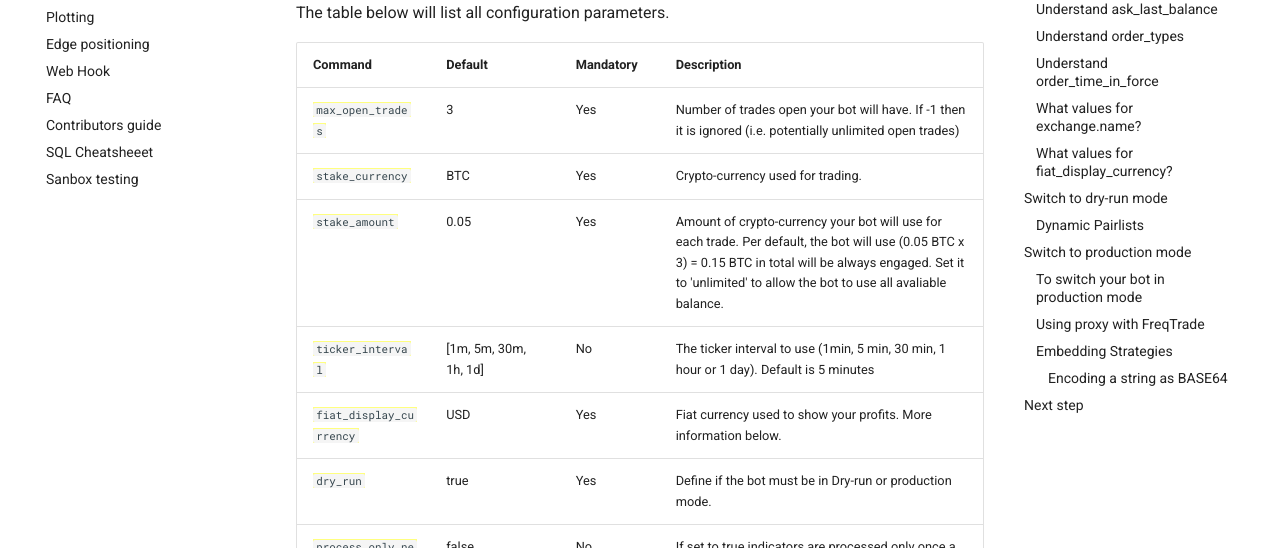
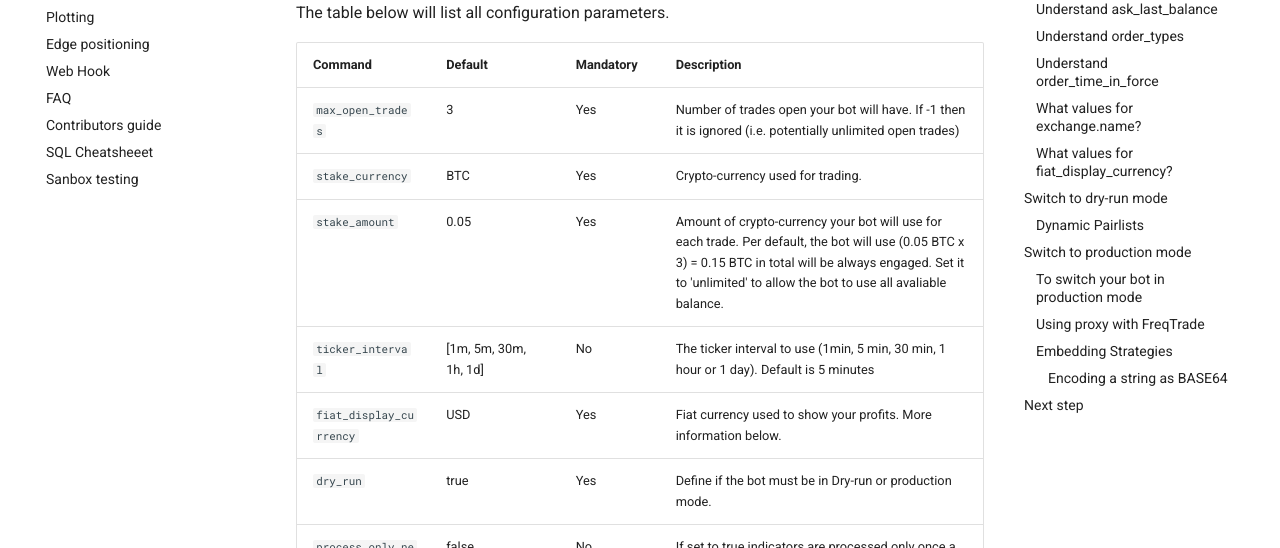
Before and after one commit to jacksonmori755/Crypto-trading-bot, an MkDocs documentation site: the page built from docs/configuration.md, in a window 1280 px wide and 900 px high. Shown: the part 352-900 px from the top of the window. Built offline with MkDocs 1.6.1 and Material for MkDocs 9.7.7, drawn with Linux system fonts in a browser that asks for light colours.

Commit message:
block “==“ removed

````diff
--- a/docs/configuration.md
+++ b/docs/configuration.md
@@ -11,67 +11,67 @@ The table below will list all configuration parameters.
 
 |  Command | Default | Mandatory | Description |
 |----------|---------|-----------|-------------|
-| ==`max_open_trades`== | 3 | Yes | Number of trades open your bot will have. If -1 then it is ignored (i.e. potentially unlimited open trades)
-| ==`stake_currency`== | BTC | Yes | Crypto-currency used for trading.
-| ==`stake_amount`== | 0.05 | Yes | Amount of crypto-currency your bot will use for each trade. Per default, the bot will use (0.05 BTC x 3) = 0.15 BTC in total will be always engaged. Set it to 'unlimited' to allow the bot to use all avaliable balance.
-| ==`ticker_interval`== | [1m, 5m, 30m, 1h, 1d] | No | The ticker interval to use (1min, 5 min, 30 min, 1 hour or 1 day). Default is 5 minutes
-| ==`fiat_display_currency`== | USD | Yes | Fiat currency used to show your profits. More information below.
-| ==`dry_run`== | true | Yes | Define if the bot must be in Dry-run or production mode.
-| ==`process_only_new_candles`== | false | No | If set to true indicators are processed only once a new candle arrives. If false each loop populates the indicators, this will mean the same candle is processed many times creating system load but can be useful of your strategy depends on tick data not only candle. Can be set either in Configuration or in the strategy.
-| ==`minimal_roi`== | See below | No | Set the threshold in percent the bot will use to sell a trade. More information below. If set, this parameter will override `minimal_roi` from your strategy file.
-| ==`stoploss`== | -0.10 | No | Value of the stoploss in percent used by the bot. More information below. If set, this parameter will override `stoploss` from your strategy file.
-| ==`trailing_stop`== | false | No | Enables trailing stop-loss (based on `stoploss` in either configuration or strategy file).
-| ==`trailing_stop_positve`== | 0 | No | Changes stop-loss once profit has been reached.
-| ==`trailing_stop_positve_offset`== | 0 | No | Offset on when to apply `trailing_stop_positive`. Percentage value which should be positive.
-| ==`unfilledtimeout.buy`== | 10 | Yes | How long (in minutes) the bot will wait for an unfilled buy order to complete, after which the order will be cancelled.
-| ==`unfilledtimeout.sell`== | 10 | Yes | How long (in minutes) the bot will wait for an unfilled sell order to complete, after which the order will be cancelled.
-| ==`bid_strategy.ask_last_balance`== | 0.0 | Yes | Set the bidding price. More information below.
-| ==`bid_strategy.use_order_book`== | false | No | Allows buying of pair using the rates in Order Book Bids.
-| ==`bid_strategy.order_book_top`== | 0 | No | Bot will use the top N rate in Order Book Bids. Ie. a value of 2 will allow the bot to pick the 2nd bid rate in Order Book Bids.
-| ==`bid_strategy. check_depth_of_market.enabled`== | false | No | Does not buy if the % difference of buy orders and sell orders is met in Order Book.
-| ==`bid_strategy. check_depth_of_market.bids_to_ask_delta`== | 0 | No | The % difference of buy orders and sell orders found in Order Book. A value lesser than 1 means sell orders is greater, while value greater than 1 means buy orders is higher.
-| ==`ask_strategy.use_order_book`== | false | No | Allows selling of open traded pair using the rates in Order Book Asks.
-| ==`ask_strategy.order_book_min`== | 0 | No | Bot will scan from the top min to max Order Book Asks searching for a profitable rate.
-| ==`ask_strategy.order_book_max`== | 0 | No | Bot will scan from the top min to max Order Book Asks searching for a profitable rate.
-| ==`order_types`== | None | No | Configure order-types depending on the action (`"buy"`, `"sell"`, `"stoploss"`, `"stoploss_on_exchange"`). [More information below](#understand-order_types).
-| ==`order_time_in_force`== | None | No | Configure time in force for buy and sell orders. [More information below](#understand-order_time_in_force).
-| ==`exchange.name`== | bittrex | Yes | Name of the exchange class to use. [List below](#user-content-what-values-for-exchangename).
-| ==`exchange.key`== | key | No | API key to use for the exchange. Only required when you are in production mode.
-| ==`exchange.secret`== | secret | No | API secret to use for the exchange. Only required when you are in production mode.
-| ==`exchange.pair_whitelist`== | [] | No | List of currency to use by the bot. Can be overrided with `--dynamic-whitelist` param.
-| ==`exchange.pair_blacklist`== | [] | No | List of currency the bot must avoid. Useful when using `--dynamic-whitelist` param.
-| ==`exchange.ccxt_rate_limit`== | True | No | DEPRECATED!! Have CCXT handle Exchange rate limits. Depending on the exchange, having this to false can lead to temporary bans from the exchange.
-| ==`exchange.ccxt_config`== | None | No | Additional CCXT parameters passed to the regular ccxt instance. Parameters may differ from exchange to exchange and are documented in the [ccxt documentation](https://ccxt.readthedocs.io/en/latest/manual.html#instantiation)
-| ==`exchange.ccxt_async_config`== | None | No | Additional CCXT parameters passed to the async ccxt instance. Parameters may differ from exchange to exchange  and are documented in the [ccxt documentation](https://ccxt.readthedocs.io/en/latest/manual.html#instantiation)
-| ==`edge`== | false | No | Please refer to [edge configuration document](edge.md) for detailed explanation.
-| ==`experimental.use_sell_signal`== | false | No | Use your sell strategy in addition of the `minimal_roi`.
-| ==`experimental.sell_profit_only`== | false | No | waits until you have made a positive profit before taking a sell decision.
-| ==`experimental.ignore_roi_if_buy_signal`== | false | No | Does not sell if the buy-signal is still active. Takes preference over `minimal_roi` and `use_sell_signal`
-| ==`pairlist.method`== | StaticPairList | No | Use Static whitelist. [More information below](#dynamic-pairlists).
-| ==`pairlist.config`== | None | No | Additional configuration for dynamic pairlists. [More information below](#dynamic-pairlists).
-| ==`telegram.enabled`== | true | Yes | Enable or not the usage of Telegram.
-| ==`telegram.token`== | token | No | Your Telegram bot token. Only required if `telegram.enabled` is `true`.
-| ==`telegram.chat_id`== | chat_id | No | Your personal Telegram account id. Only required if `telegram.enabled` is `true`.
-| ==`webhook.enabled`== | false | No | Enable usage of Webhook notifications
-| ==`webhook.url`== | false | No | URL for the webhook. Only required if `webhook.enabled` is `true`. See the [webhook documentation](webhook-config.md) for more details.
-| ==`webhook.webhookbuy`== | false | No | Payload to send on buy. Only required if `webhook.enabled` is `true`. See the [webhook documentationV](webhook-config.md) for more details.
-| ==`webhook.webhooksell`== | false | No | Payload to send on sell. Only required if `webhook.enabled` is `true`. See the [webhook documentationV](webhook-config.md) for more details.
-| ==`webhook.webhookstatus`== | false | No | Payload to send on status calls. Only required if `webhook.enabled` is `true`. See the [webhook documentationV](webhook-config.md) for more details.
-| ==`db_url`== | `sqlite:///tradesv3.sqlite`| No | Declares database URL to use. NOTE: This defaults to `sqlite://` if `dry_run` is `True`.
-| ==`initial_state`== | running | No | Defines the initial application state. More information below.
-| ==`forcebuy_enable`== | false | No | Enables the RPC Commands to force a buy. More information below.
-| ==`strategy`== | DefaultStrategy | No | Defines Strategy class to use.
-| ==`strategy_path`== | null | No | Adds an additional strategy lookup path (must be a folder).
-| ==`internals.process_throttle_secs`== | 5 | Yes | Set the process throttle. Value in second.
+| `max_open_trades` | 3 | Yes | Number of trades open your bot will have. If -1 then it is ignored (i.e. potentially unlimited open trades)
+| `stake_currency` | BTC | Yes | Crypto-currency used for trading.
+| `stake_amount` | 0.05 | Yes | Amount of crypto-currency your bot will use for each trade. Per default, the bot will use (0.05 BTC x 3) = 0.15 BTC in total will be always engaged. Set it to 'unlimited' to allow the bot to use all avaliable balance.
+| `ticker_interval` | [1m, 5m, 30m, 1h, 1d] | No | The ticker interval to use (1min, 5 min, 30 min, 1 hour or 1 day). Default is 5 minutes
+| `fiat_display_currency` | USD | Yes | Fiat currency used to show your profits. More information below.
+| `dry_run` | true | Yes | Define if the bot must be in Dry-run or production mode.
+| `process_only_new_candles` | false | No | If set to true indicators are processed only once a new candle arrives. If false each loop populates the indicators, this will mean the same candle is processed many times creating system load but can be useful of your strategy depends on tick data not only candle. Can be set either in Configuration or in the strategy.
+| `minimal_roi` | See below | No | Set the threshold in percent the bot will use to sell a trade. More information below. If set, this parameter will override `minimal_roi` from your strategy file.
+| `stoploss` | -0.10 | No | Value of the stoploss in percent used by the bot. More information below. If set, this parameter will override `stoploss` from your strategy file.
+| `trailing_stop` | false | No | Enables trailing stop-loss (based on `stoploss` in either configuration or strategy file).
+| `trailing_stop_positve` | 0 | No | Changes stop-loss once profit has been reached.
+| `trailing_stop_positve_offset` | 0 | No | Offset on when to apply `trailing_stop_positive`. Percentage value which should be positive.
+| `unfilledtimeout.buy` | 10 | Yes | How long (in minutes) the bot will wait for an unfilled buy order to complete, after which the order will be cancelled.
+| `unfilledtimeout.sell` | 10 | Yes | How long (in minutes) the bot will wait for an unfilled sell order to complete, after which the order will be cancelled.
+| `bid_strategy.ask_last_balance` | 0.0 | Yes | Set the bidding price. More information below.
+| `bid_strategy.use_order_book` | false | No | Allows buying of pair using the rates in Order Book Bids.
+| `bid_strategy.order_book_top` | 0 | No | Bot will use the top N rate in Order Book Bids. Ie. a value of 2 will allow the bot to pick the 2nd bid rate in Order Book Bids.
+| `bid_strategy. check_depth_of_market.enabled` | false | No | Does not buy if the % difference of buy orders and sell orders is met in Order Book.
+| `bid_strategy. check_depth_of_market.bids_to_ask_delta` | 0 | No | The % difference of buy orders and sell orders found in Order Book. A value lesser than 1 means sell orders is greater, while value greater than 1 means buy orders is higher.
+| `ask_strategy.use_order_book` | false | No | Allows selling of open traded pair using the rates in Order Book Asks.
+| `ask_strategy.order_book_min` | 0 | No | Bot will scan from the top min to max Order Book Asks searching for a profitable rate.
+| `ask_strategy.order_book_max` | 0 | No | Bot will scan from the top min to max Order Book Asks searching for a profitable rate.
+| `order_types` | None | No | Configure order-types depending on the action (`"buy"`, `"sell"`, `"stoploss"`, `"stoploss_on_exchange"`). [More information below](#understand-order_types).
+| `order_time_in_force` | None | No | Configure time in force for buy and sell orders. [More information below](#understand-order_time_in_force).
+| `exchange.name` | bittrex | Yes | Name of the exchange class to use. [List below](#user-content-what-values-for-exchangename).
+| `exchange.key` | key | No | API key to use for the exchange. Only required when you are in production mode.
+| `exchange.secret` | secret | No | API secret to use for the exchange. Only required when you are in production mode.
+| `exchange.pair_whitelist` | [] | No | List of currency to use by the bot. Can be overrided with `--dynamic-whitelist` param.
+| `exchange.pair_blacklist` | [] | No | List of currency the bot must avoid. Useful when using `--dynamic-whitelist` param.
+| `exchange.ccxt_rate_limit` | True | No | DEPRECATED!! Have CCXT handle Exchange rate limits. Depending on the exchange, having this to false can lead to temporary bans from the exchange.
+| `exchange.ccxt_config` | None | No | Additional CCXT parameters passed to the regular ccxt instance. Parameters may differ from exchange to exchange and are documented in the [ccxt documentation](https://ccxt.readthedocs.io/en/latest/manual.html#instantiation)
+| `exchange.ccxt_async_config` | None | No | Additional CCXT parameters passed to the async ccxt instance. Parameters may differ from exchange to exchange  and are documented in the [ccxt documentation](https://ccxt.readthedocs.io/en/latest/manual.html#instantiation)
+| `edge` | false | No | Please refer to [edge configuration document](edge.md) for detailed explanation.
+| `experimental.use_sell_signal` | false | No | Use your sell strategy in addition of the `minimal_roi`.
+| `experimental.sell_profit_only` | false | No | waits until you have made a positive profit before taking a sell decision.
+| `experimental.ignore_roi_if_buy_signal` | false | No | Does not sell if the buy-signal is still active. Takes preference over `minimal_roi` and `use_sell_signal`
+| `pairlist.method` | StaticPairList | No | Use Static whitelist. [More information below](#dynamic-pairlists).
+| `pairlist.config` | None | No | Additional configuration for dynamic pairlists. [More information below](#dynamic-pairlists).
+| `telegram.enabled` | true | Yes | Enable or not the usage of Telegram.
+| `telegram.token` | token | No | Your Telegram bot token. Only required if `telegram.enabled` is `true`.
+| `telegram.chat_id` | chat_id | No | Your personal Telegram account id. Only required if `telegram.enabled` is `true`.
+| `webhook.enabled` | false | No | Enable usage of Webhook notifications
+| `webhook.url` | false | No | URL for the webhook. Only required if `webhook.enabled` is `true`. See the [webhook documentation](webhook-config.md) for more details.
+| `webhook.webhookbuy` | false | No | Payload to send on buy. Only required if `webhook.enabled` is `true`. See the [webhook documentationV](webhook-config.md) for more details.
+| `webhook.webhooksell` | false | No | Payload to send on sell. Only required if `webhook.enabled` is `true`. See the [webhook documentationV](webhook-config.md) for more details.
+| `webhook.webhookstatus` | false | No | Payload to send on status calls. Only required if `webhook.enabled` is `true`. See the [webhook documentationV](webhook-config.md) for more details.
+| `db_url` | `sqlite:///tradesv3.sqlite`| No | Declares database URL to use. NOTE: This defaults to `sqlite://` if `dry_run` is `True`.
+| `initial_state` | running | No | Defines the initial application state. More information below.
+| `forcebuy_enable` | false | No | Enables the RPC Commands to force a buy. More information below.
+| `strategy` | DefaultStrategy | No | Defines Strategy class to use.
+| `strategy_path` | null | No | Adds an additional strategy lookup path (must be a folder).
+| `internals.process_throttle_secs` | 5 | Yes | Set the process throttle. Value in second.
 
 The definition of each config parameters is in [misc.py](https://github.com/freqtrade/freqtrade/blob/develop/freqtrade/misc.py#L205).
 
 ### Understand stake_amount
 
-==`stake_amount`== is an amount of crypto-currency your bot will use for each trade.
+`stake_amount` is an amount of crypto-currency your bot will use for each trade.
 The minimal value is 0.0005. If there is not enough crypto-currency in
 the account an exception is generated.
-To allow the bot to trade all the avaliable ==`stake_currency`== in your account set<br/>
+To allow the bot to trade all the avaliable `stake_currency` in your account set<br/>
 ```json
 "stake_amount" : "unlimited",
 ```
@@ -82,7 +82,7 @@ currency_balanse / (max_open_trades - current_open_trades)
 
 ### Understand minimal_roi
 
-==`minimal_roi`== is a JSON object where the key is a duration
+`minimal_roi` is a JSON object where the key is a duration
 in minutes and the value is the minimum ROI in percent.
 See the example below:
 
@@ -95,19 +95,19 @@ See the example below:
 },
 ```
 
-Most of the strategy files already include the optimal ==`minimal_roi`==
+Most of the strategy files already include the optimal `minimal_roi`
 value. This parameter is optional. If you use it, it will take over the
-==`minimal_roi`== value from the strategy file.
+`minimal_roi` value from the strategy file.
 
 ### Understand stoploss
 
-==`stoploss`== is loss in percentage that should trigger a sale.
+`stoploss` is loss in percentage that should trigger a sale.
 For example value `-0.10` will cause immediate sell if the
 profit dips below -10% for a given trade. This parameter is optional.
 
-Most of the strategy files already include the optimal ==`stoploss`==
+Most of the strategy files already include the optimal `stoploss`
 value. This parameter is optional. If you use it, it will take over the
-==`stoploss`== value from the strategy file.
+`stoploss` value from the strategy file.
 
 ### Understand trailing stoploss
 
@@ -115,13 +115,13 @@ Go to the [trailing stoploss Documentation](stoploss.md) for details on trailing
 
 ### Understand initial_state
 
-==`initial_state`== is an optional field that defines the initial application state.
+`initial_state` is an optional field that defines the initial application state.
 Possible values are `running` or `stopped`. (default=`running`)
 If the value is `stopped` the bot has to be started with `/start` first.
 
 ### Understand forcebuy_enable
 
-==`forcebuy_enable`== enables the usage of forcebuy commands via Telegram.
+`forcebuy_enable` enables the usage of forcebuy commands via Telegram.
 This is disabled for security reasons by default, and will show a warning message on startup if enabled.
 You send `/forcebuy ETH/BTC` to the bot, who buys the pair and holds it until a regular sell-signal appears (ROI, stoploss, /forcesell).
 
@@ -130,21 +130,21 @@ See [the telegram documentation](telegram-usage.md) for details on usage.
 
 ### Understand process_throttle_secs
 
-==`process_throttle_secs`== is an optional field that defines in seconds how long the bot should wait
+`process_throttle_secs` is an optional field that defines in seconds how long the bot should wait
 before asking the strategy if we should buy or a sell an asset. After each wait period, the strategy is asked again for
 every opened trade wether or not we should sell, and for all the remaining pairs (either the dynamic list of pairs or
 the static list of pairs) if we should buy.
 
 ### Understand ask_last_balance
 
-==`ask_last_balance`== sets the bidding price. Value `0.0` will use `ask` price, `1.0` will
+`ask_last_balance` sets the bidding price. Value `0.0` will use `ask` price, `1.0` will
 use the `last` price and values between those interpolate between ask and last
 price. Using `ask` price will guarantee quick success in bid, but bot will also
 end up paying more then would probably have been necessary.
 
 ### Understand order_types
 
-==`order_types`== contains a dict mapping order-types to market-types as well as stoploss on or off exchange type. This allows to buy using limit orders, sell using limit-orders, and create stoploss orders using market. It also allows to set the stoploss "on exchange" which means stoploss order would be placed immediately once the buy order is fulfilled.
+`order_types` contains a dict mapping order-types to market-types as well as stoploss on or off exchange type. This allows to buy using limit orders, sell using limit-orders, and create stoploss orders using market. It also allows to set the stoploss "on exchange" which means stoploss order would be placed immediately once the buy order is fulfilled.
 This can be set in the configuration or in the strategy. Configuration overwrites strategy configurations.
 
 If this is configured, all 4 values (`"buy"`, `"sell"`, `"stoploss"`, `"stoploss_on_exchange"`) need to be present, otherwise the bot warn about it and will fail to start.
@@ -164,7 +164,7 @@ The below is the default which is used if this is not configured in either Strat
     The following message will be shown if your exchange does not support market orders: `"Exchange <yourexchange>  does not support market orders."`
 
 ### Understand order_time_in_force
-==`order_time_in_force`== defines the policy by which the order is executed on the exchange. Three commonly used time in force are:<br/>
+`order_time_in_force` defines the policy by which the order is executed on the exchange. Three commonly used time in force are:<br/>
 **GTC (Goog Till Canceled):**
 This is most of the time the default time in force. It means the order will remain on exchange till it is canceled by user. It can be fully or partially fulfilled. If partially fulfilled, the remaining will stay on the exchange till cancelled.<br/>
 **FOK (Full Or Kill):**
@@ -172,7 +172,7 @@ It means if the order is not executed immediately AND fully then it is canceled
 **IOC (Immediate Or Canceled):**
 It is the same as FOK (above) except it can be partially fulfilled. The remaining part is automatically cancelled by the exchange.
 <br/>
-==`order_time_in_force`== contains a dict buy and sell time in force policy. This can be set in the configuration or in the strategy. Configuration overwrites strategy configurations.<br/>
+`order_time_in_force` contains a dict buy and sell time in force policy. This can be set in the configuration or in the strategy. Configuration overwrites strategy configurations.<br/>
 possible values are: `gtc` (default), `fok` or `ioc`.<br/>
 ``` python
 "order_time_in_force": {
@@ -200,7 +200,7 @@ Feel free to test other exchanges and submit your PR to improve the bot.
 
 ### What values for fiat_display_currency?
 
-==`fiat_display_currency`== set the base currency to use for the conversion from coin to fiat in Telegram.
+`fiat_display_currency` set the base currency to use for the conversion from coin to fiat in Telegram.
 The valid values are:<br/>
 ```json
 "AUD", "BRL", "CAD", "CHF", "CLP", "CNY", "CZK", "DKK", "EUR", "GBP", "HKD", "HUF", "IDR", "ILS", "INR", "JPY", "KRW", "MXN", "MYR", "NOK", "NZD", "PHP", "PKR", "PLN", "RUB", "SEK", "SGD", "THB", "TRY", "TWD", "ZAR", "USD"
@@ -243,17 +243,17 @@ production mode.
 ### Dynamic Pairlists
 
 Dynamic pairlists select pairs for you based on the logic configured.
-The bot runs against all pairs (with that stake) on the exchange, and a number of assets (==`number_assets`==) is selected based on the selected criteria.
+The bot runs against all pairs (with that stake) on the exchange, and a number of assets (`number_assets`) is selected based on the selected criteria.
 
-By default, a Static Pairlist is used (configured as ==`"pair_whitelist"`== under the ==`"exchange"`== section of this configuration).
+By default, a Static Pairlist is used (configured as `"pair_whitelist"` under the `"exchange"` section of this configuration).
 
 **Available Pairlist methods:**
 
 * `"StaticPairList"`
-  * uses configuration from ==`exchange.pair_whitelist`== and ==`exchange.pair_blacklist`==
+  * uses configuration from `exchange.pair_whitelist` and `exchange.pair_blacklist`
 * `"VolumePairList"`
   * Formerly available as `--dynamic-whitelist [<number_assets>]`
-  * Selects ==`number_assets`== top pairs based on ==`sort_key`==, which can be one of `askVolume`, `bidVolume` and `quoteVolume`, defaults to `quoteVolume`.
+  * Selects `number_assets` top pairs based on `sort_key`, which can be one of `askVolume`, `bidVolume` and `quoteVolume`, defaults to `quoteVolume`.
 
 ```json
 "pairlist": {
@@ -297,7 +297,7 @@ you run it in production mode.
 
 ### Using proxy with FreqTrade
 
-To use a proxy with freqtrade, add the kwarg ==`"aiohttp_trust_env"=true`== to the ==`"ccxt_async_kwargs"`== dict in the exchange section of the configuration.
+To use a proxy with freqtrade, add the kwarg `"aiohttp_trust_env"=true` to the `"ccxt_async_kwargs"` dict in the exchange section of the configuration.
 
 An example for this can be found in `config_full.json.example`
 
````
